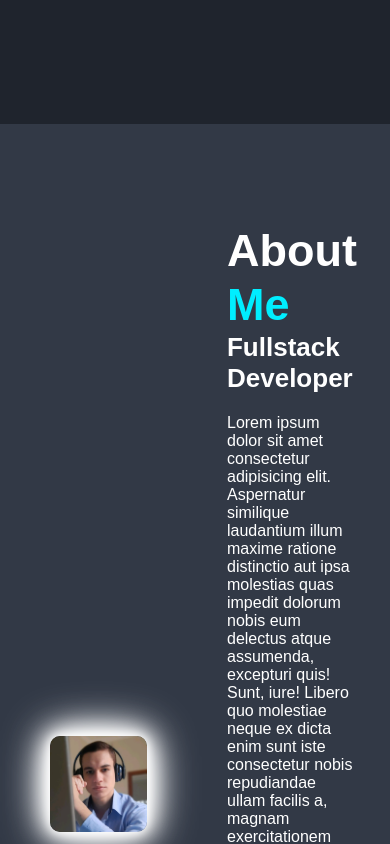
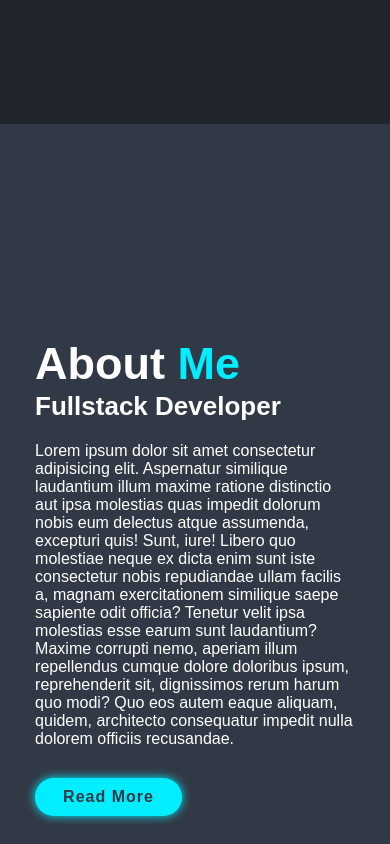
Before and after one commit to Christian-Zafalon/PortifolioZafalon, an Angular app: page /home in a window 390 px wide. Shown: the part 720-1564 px from the top of the page. Built offline with nearby package versions, Linux system fonts and the light colour scheme.

Commit message:
Responsividade about

```diff
--- a/src/app/pages/about/about.component.scss
+++ b/src/app/pages/about/about.component.scss
@@ -42,13 +42,22 @@
   margin: 2rem 0 3rem;
 }
 
-// @media (max-width: 768px) {
-//   .about {
-//     flex-direction: column-reverse;
-//   }
+@media (max-width: 768px) {
+  .about {
+    flex-direction: column-reverse;
+  }
 
-//   .about img{
-//     width: 70vw;
-//     margin-top: 4rem;
-//   }
-// }
+  .about-content {
+    max-width: 100%;
+  }
+  .about img{
+    width: 70vw;
+    margin-top: 4rem;
+  }
+}
+
+@media (max-width: 760px) {
+  .about img{
+    display: none;
+  }
+}
```
